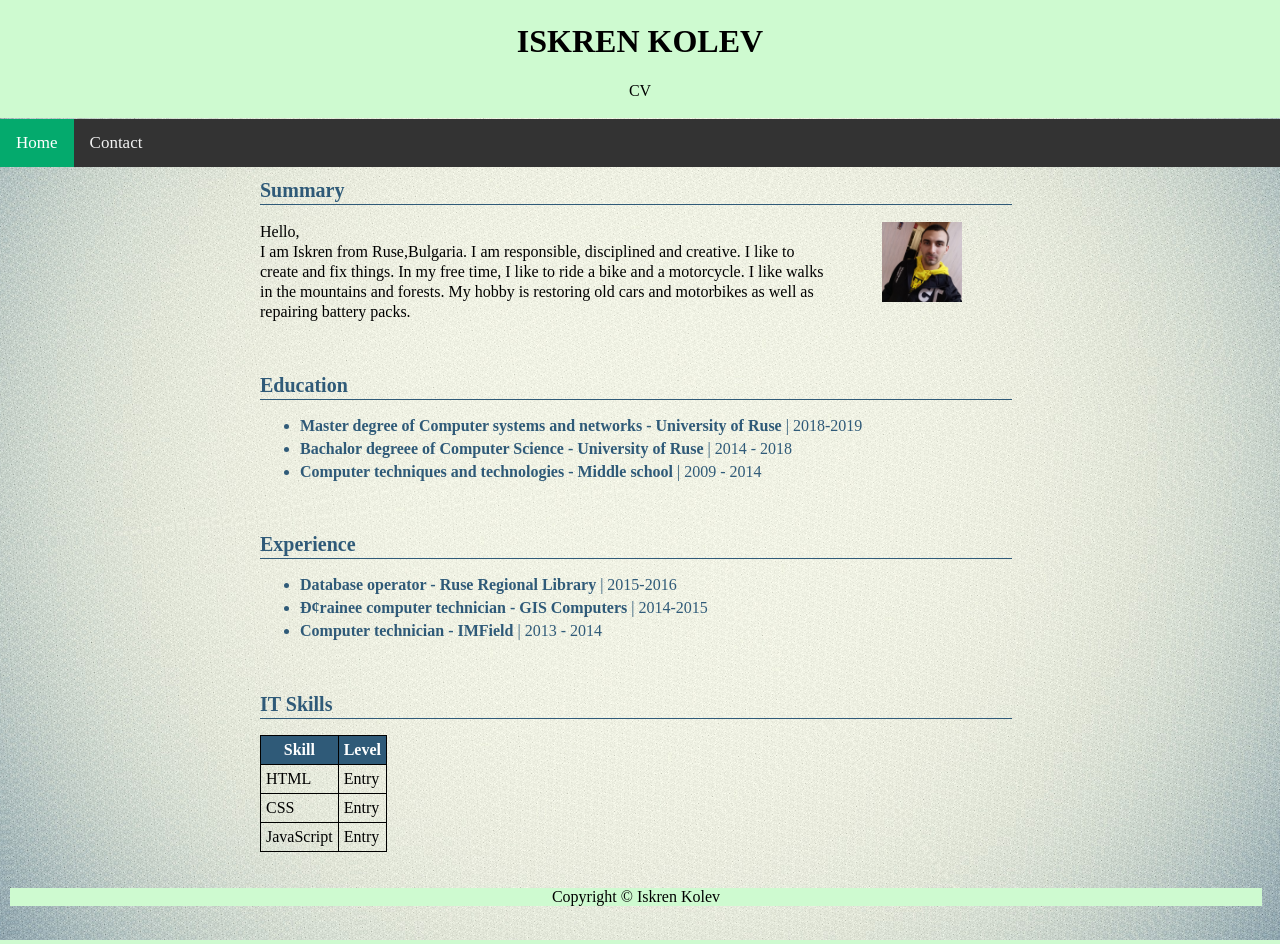
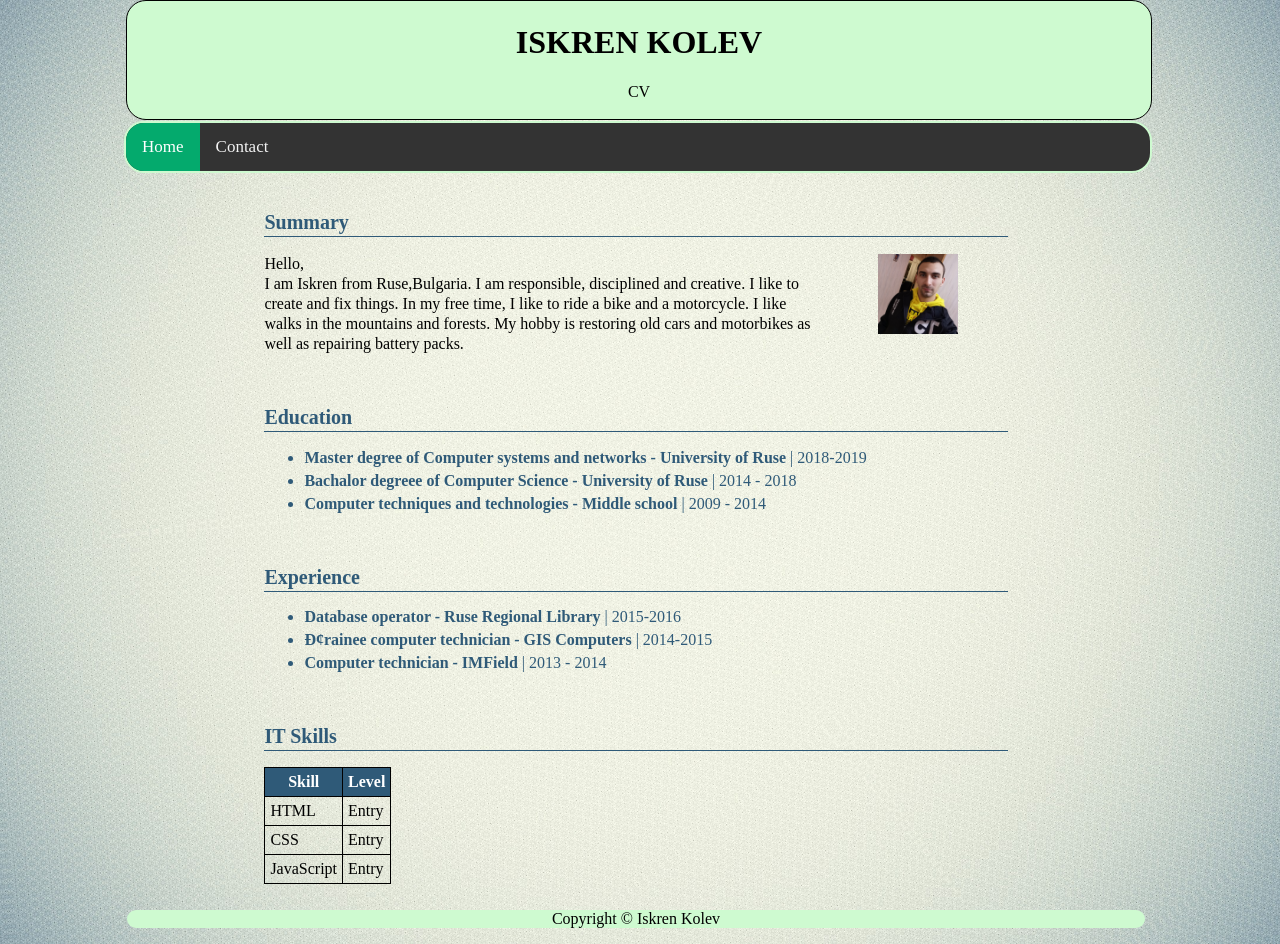
Before and after one commit to iskren-kolev/Website1, a PHP site: page / in a window 1280 px wide. Run offline with PHP 8.4, Linux system fonts and the light colour scheme.

Commit message:
Design changes

```diff
--- a/contacts.html
+++ b/contacts.html
@@ -42,7 +42,7 @@
 		</section>
 
 		<footer>
-			<p id="copyright">Copyright &copy; Iskren Kolev</p>
+			<p>Copyright &copy; Iskren Kolev</p>
         </footer>
 
 		<script src="./javascript/hamburger_menu.js"></script>
--- a/index.html
+++ b/index.html
@@ -63,7 +63,7 @@
         </section>
 
 		<footer>
-			<p id="copyright">Copyright &copy; Iskren Kolev</p>
+			<p>Copyright &copy; Iskren Kolev</p>
         </footer>
 
 		<script src="./javascript/hamburger_menu.js"></script>
--- a/stylesheets/index.css
+++ b/stylesheets/index.css
@@ -1,5 +1,5 @@
 body{
-	margin-top:119px;
+	margin-top:121.2px;
 	margin-left:0px;
 	background-image:url("../sources/bg1.jpg");
 	background-position: center;
@@ -14,7 +14,10 @@ header {
   padding-bottom: 2px;
   position: fixed;
   top: 0px;
-  width: 100%;
+  width: 80%;
+  right:10%;
+  border-radius: 20px;
+  border: 1px solid black;
 }
 
 h1 {
@@ -29,12 +32,22 @@ h2 {
 }
 
 section{
-	 margin-left:250px;
-	 margin-right:250px;
+	 margin-left:20%;
+	 margin-right:20%;
 }
 
 section, footer {
   padding: 10px 10px;
+}
+
+footer{
+	text-align: center;
+	position:relative;
+	width:80%;
+	left:10%;
+	padding:0;
+	border-radius: 20px;
+	background-color: #cefad0;
 }
 
 li {
@@ -54,12 +67,8 @@ th {
   color: #FFFFFF;
 }
 
-#copyright {
-  text-align: center;
-  background-color: #cefad0;
-}
 #summaryh2{
-	margin-top:50px;
+	margin-top:80px;
 }
 
 .summary {
@@ -81,9 +90,12 @@ th {
 
 .topnav {
 	position:fixed;
-	width:100%;
+	right:10%;
+	width:80%;
 	overflow: hidden;
 	background-color: #333;
+	border-radius: 20px;
+    border: 2px solid #cefad0;
 }
 /*responsive hamburger menu*/
 .topnav a {
@@ -110,7 +122,7 @@ th {
   display: none;
 }
 
-@media screen and (max-width: 600px) {
+@media screen and (max-width: 800px) {
   .topnav a:not(:first-child) {display: none;}
   .topnav a.icon {
     float: right;
@@ -118,8 +130,8 @@ th {
   }
 }
 
-@media screen and (max-width: 600px) {
-  .topnav.responsive {position: relative;}
+@media screen and (max-width: 800px) {
+  .topnav.responsive {position: fixed;}
   .topnav.responsive .icon {
     position: absolute;
     right: 0;
```
Also changed, not shown: stylesheets/contacts.css (+21 -14 lines).
